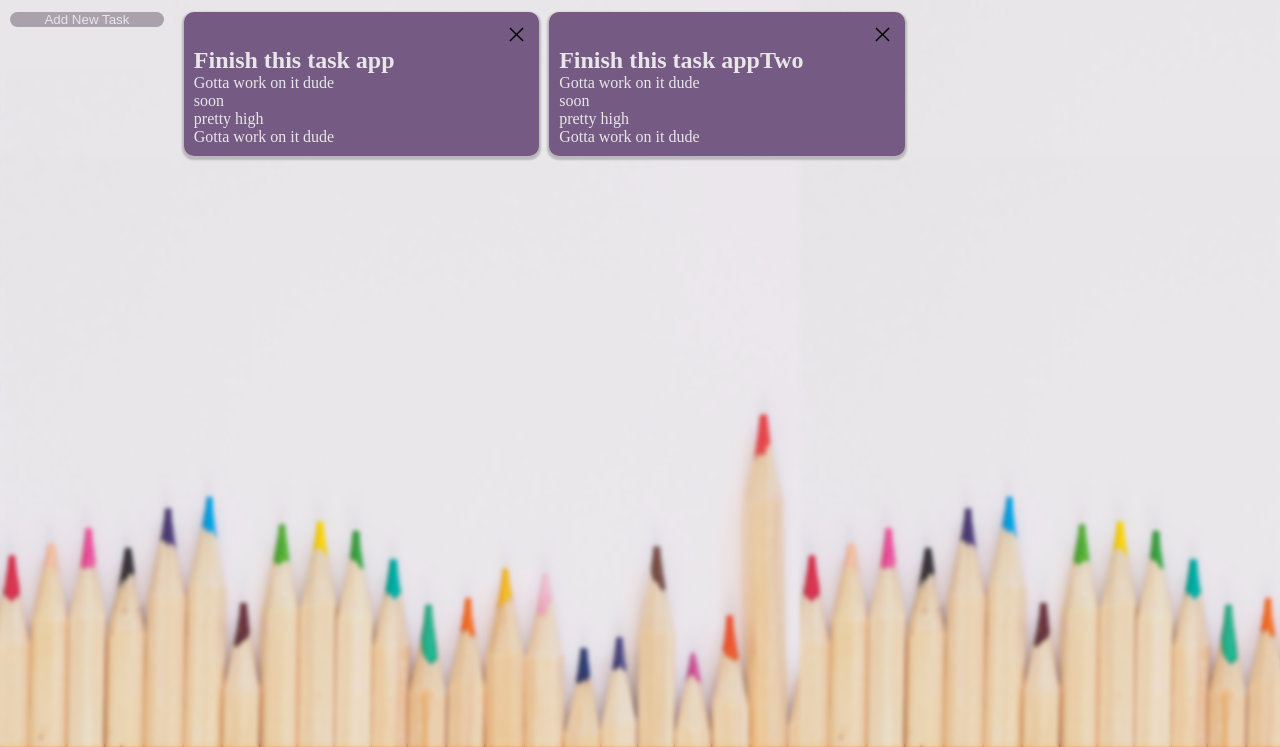
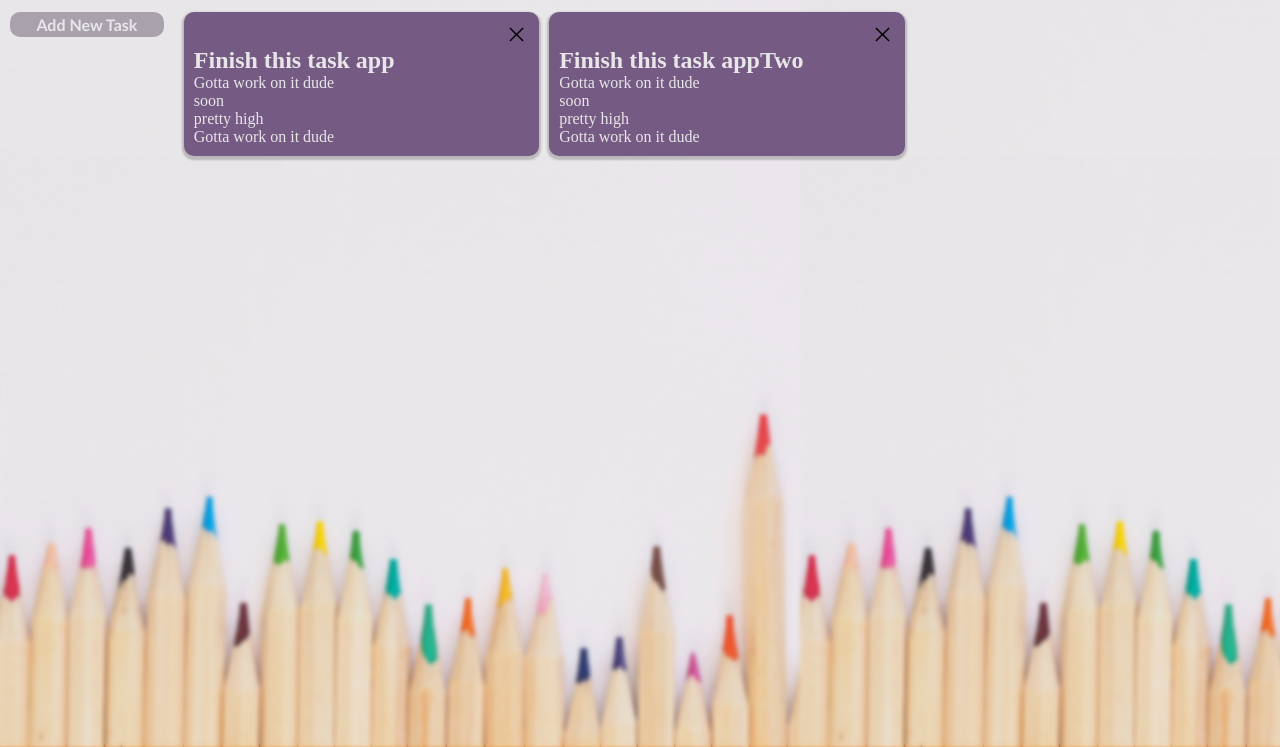
Before and after one commit to ihess95/odinToDo, a website built with webpack: page dist/index.html in a window 1280 px wide. Shown: the part 53-800 px from the top of the page. Built offline with nearby package versions, Linux system fonts and the light colour scheme.

Commit message:
add padding to button

```diff
--- a/style/style.scss
+++ b/style/style.scss
@@ -57,6 +57,11 @@ body {
     border-radius: 10px;
     background-color: #a9a2ad;
     color: #e8e6e9;
+    font-family: "Trebuchet MS", "Lucida Sans Unicode", "Lucida Grande",
+      "Lucida Sans", Arial, sans-serif;
+    font-weight: 800;
+    font-size: 1rem;
+    padding: 3px;
   }
 }
 
```
Also changed, not shown: style/style.css, 1 other file.
